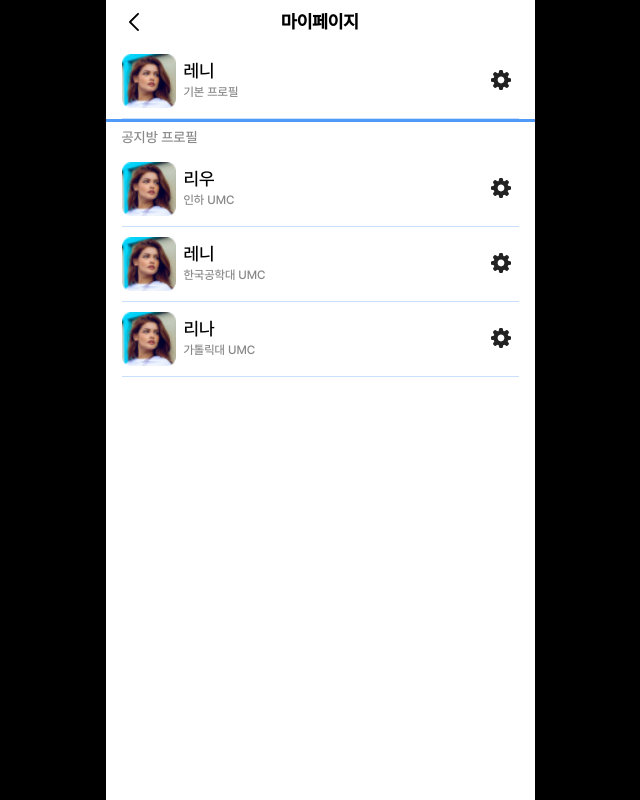
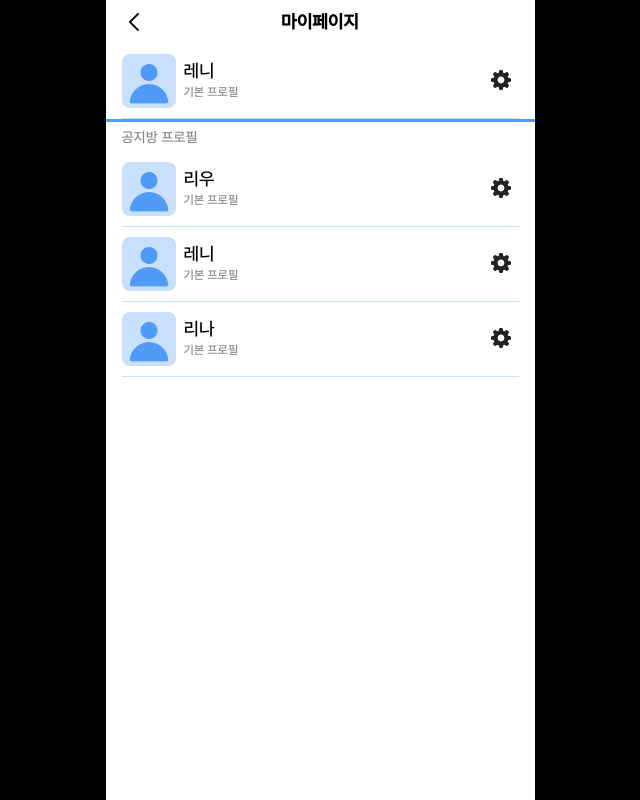
Before and after one commit to uxxin/README-FE, a React (Vite) app: page /my-page in a window 1280 px wide. Shown: the whole page, without its empty margins (320-960 px from the left). Built offline with nearby package versions, Linux system fonts and the light colour scheme.

Commit message:
chore: default image 적용

```diff
--- a/src/components/MyPage/image/index.jsx
+++ b/src/components/MyPage/image/index.jsx
@@ -1,4 +1,4 @@
-import defaultProfileSrc from '../../../assets/images/defaultprofileimage.png';
+import defaultProfileSrc from '../../../assets/images/default_profile_8.png';
 import { ImageStyled } from './style';
 
 export default function Image({ url }) {
--- a/src/components/MyPage/profile/index.jsx
+++ b/src/components/MyPage/profile/index.jsx
@@ -1,15 +1,15 @@
 import { useNavigate } from 'react-router-dom';
-import defaultProfileSrc from '../../../assets/images/defaultprofileimage.png';
+import defaultProfileSrc from '../../../assets/images/default_profile_3.png';
 import settingSrc from '../../../assets/svgs/setting.svg';
 import { ProfileContainer } from './style';
 
-export default function Profile({ id, profile, nickname, room }) {
+export default function Profile({ roomId, profileImage, nickname, roomName }) {
   const navigate = useNavigate();
 
   const handleNavTo = () =>
-    room
+    roomName
       ? navigate('/my-page/notice-edit', {
-          state: { profile, nickname, id, room },
+          state: { profileImage, nickname, roomId, roomName },
         })
       : navigate('/my-page/default-edit');
 
@@ -17,14 +17,14 @@ export default function Profile({ id, profile, nickname, room }) {
     <ProfileContainer>
       <div className="profile">
         <img
-          src={profile || defaultProfileSrc}
+          src={profileImage || defaultProfileSrc}
           alt="프로필 사진"
           className="profile-image"
         />
         <div>
           <span className="medium-18 nickname">{nickname}</span>
           <br />
-          <span className="regular-12">{room || '기본 프로필'} </span>
+          <span className="regular-12">{roomName || '기본 프로필'} </span>
         </div>
       </div>
       <button className="setting" onClick={handleNavTo}>
```
Also changed, not shown: src/assets/images/default_profile_3.png (added), src/assets/images/default_profile_8.png (added).
